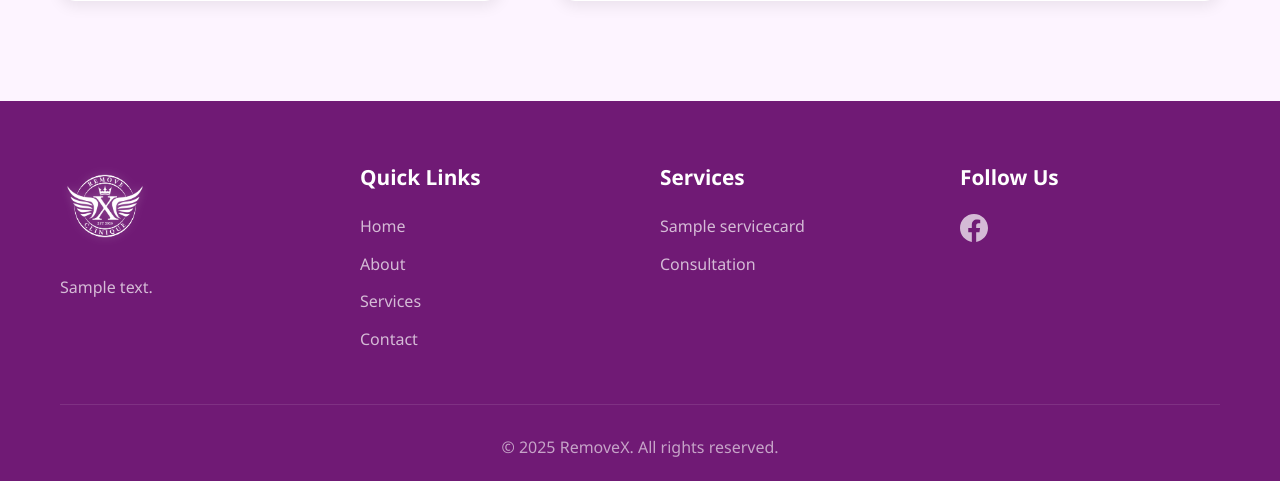
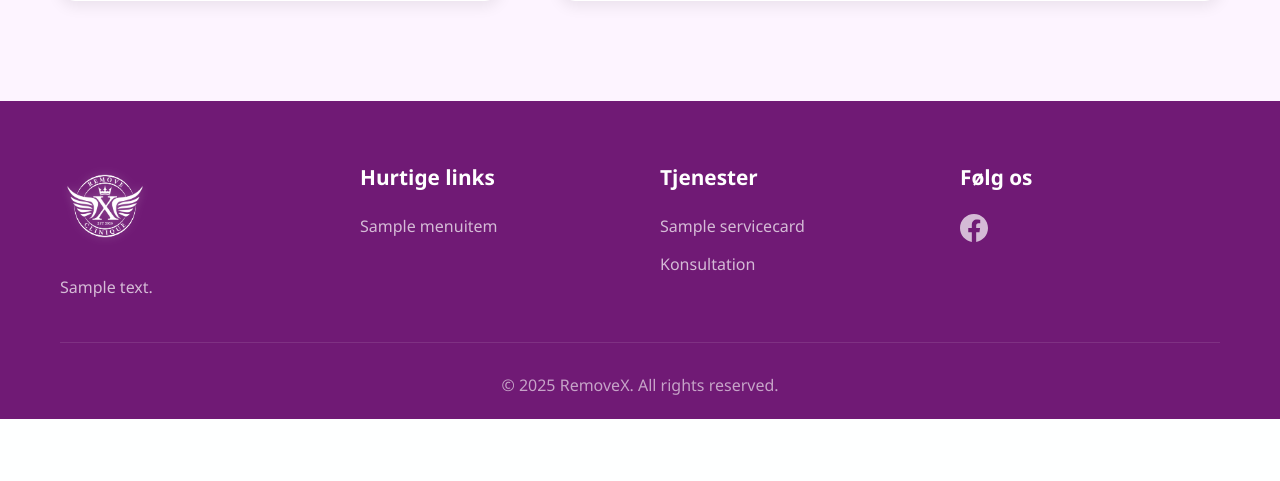
Before and after one commit to Razwanul-Islam/removeX, a Django app: page / in a window 1280 px wide. Shown: the part 3980-4461 px from the top of the page. After the commit the page ends 4399 px from the top, so only its background shows below. Run offline with Django 5.2, Linux system fonts and the light colour scheme; tables that the repository leaves empty hold one stand-in row (values such as "Sample post"); grey boxes marked "Sample" are stand-in pictures.

Commit message:
update features

```diff
--- a/templates/index.html
+++ b/templates/index.html
@@ -222,29 +222,37 @@
             {% if 'below_logo' in footer_texts %}
             <p>{{footer_texts.below_logo}}</p>
             {% else %}
-            <p>Professional tattoo removal services with advanced laser technology.</p>
+            <p>Professionel tatoveringsfjerning med avanceret laserteknologi.</p>
             {% endif %}
           </div>
           <div class="footer-section">
-            <h4>Quick Links</h4>
+            <h4>Hurtige links</h4>
             <ul class="footer-links">
+              {% if menu_items %}
+
+              {% for item in menu_items %}
+              <li><a href="{{ item.url }}">{{ item.name }}</a></li>
+              {% endfor %}
+
+              {% else %}
               <li><a href="#home">Home</a></li>
               <li><a href="#about">About</a></li>
               <li><a href="#services">Services</a></li>
               <li><a href="#contact">Contact</a></li>
+              {% endif %}
             </ul>
           </div>
           <div class="footer-section">
-            <h4>Services</h4>
+            <h4>Tjenester</h4>
             <ul class="footer-links">
               {% for service in service_cards %}
               <li><a href="#services">{{service.title}}</a></li>
               {% endfor %}
-              <li><a href="#contact">Consultation</a></li>
+              <li><a href="#contact">Konsultation</a></li>
             </ul>
           </div>
           <div class="footer-section">
-            <h4>Follow Us</h4>
+            <h4>Følg os</h4>
             <div class="social-links">
               {% if 'facebook' in social_links %}
               <a href="{{social_links.facebook}}" target="_blank" rel="noopener noreferrer" aria-label="Facebook">
```
